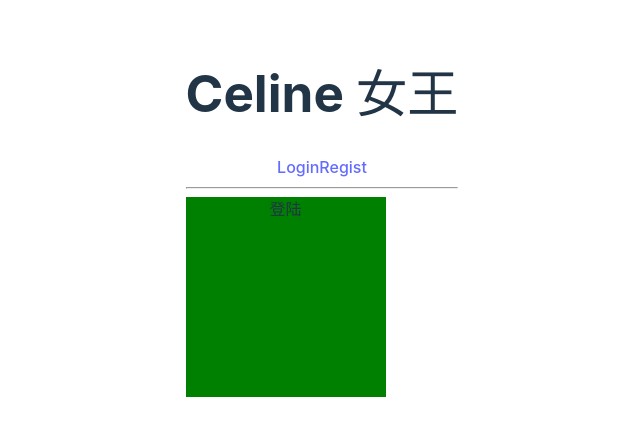
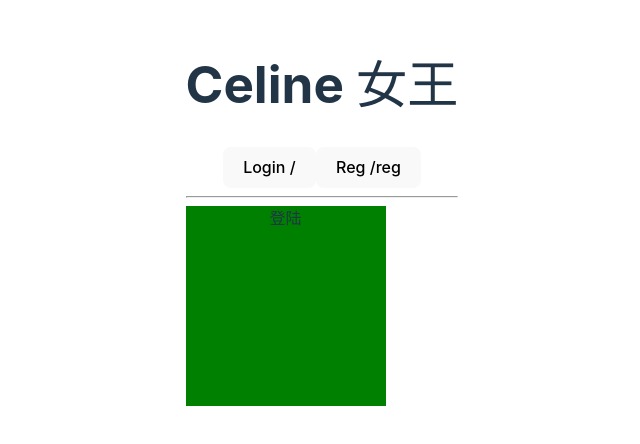
Before and after one commit to celinezhang1024/AllAboutVue, a Vue app in the folder Vue3/router/: page / in a window 1280 px wide. Shown: the part 186-630 px from the top of the page, without its empty margins (318-958 px from the left). Built offline with nearby package versions, Linux system fonts and the light colour scheme.

Commit message:
1. router2种方式history，hash 2. 路由的4种跳转方式

```diff
--- a/Vue3/router/src/App.vue
+++ b/Vue3/router/src/App.vue
@@ -3,8 +3,18 @@
    <div>
        <h1>Celine 女王</h1>
        <div>
-         <router-link to="/">Login</router-link>
-         <router-link to="/reg">Regist</router-link>
+         <!-- 1. 硬编码 -->
+          <!--<router-link to="/">Login</router-link>
+          <router-link to="/reg">Regist</router-link> -->
+          <!-- 2. name -->
+          <!-- <router-link :to="{name:'Login'}">Login</router-link>
+          <router-link :to="{name:'Reg'}">Regist</router-link> -->
+          <!-- 3. a标签,有默认行为会刷新页面 -->
+          <!-- <a href="/">Login</a>
+          <a href="/reg">Regist</a> -->
+          <!-- 4.编程式跳转 -->
+          <button @click="toPage('Login')">Login /</button>
+          <button @click="toPage('Reg')">Reg /reg</button>
        </div>
        <hr>
        <router-view></router-view>
@@ -12,6 +22,19 @@
 </template>
 
 <script setup lang='ts'>
+// 4.编程式跳转
+import { useRouter } from 'vue-router'
+const router = useRouter()
+const toPage = (url:string)=>{
+  // 4.1 字符串的跳转方式
+  // 参数是url
+  // router.push(url)
+  // 4.2 对象的
+  // router.push({path:url})
+  // 4.3 命名式的
+  // 参数要是name
+  router.push({name:url})
+}
 </script>
 
 <style scoped lang='less'>
--- a/Vue3/router/src/router/index.ts
+++ b/Vue3/router/src/router/index.ts
@@ -3,10 +3,12 @@ import {createRouter,createWebHistory, createWebHashHistory, RouteRecordRaw} fro
 const routes:Array<RouteRecordRaw> = [
     {
         path:'/',
+        name:'Login',
         component:()=> import('./../components/login.vue')
     },
     {
         path:'/reg',
+        name:'Reg',
         component:()=> import('./../components/reg.vue')
     }
 ]
```
Also changed, not shown: 1 other file (tests, documents, lock files or other folders).
